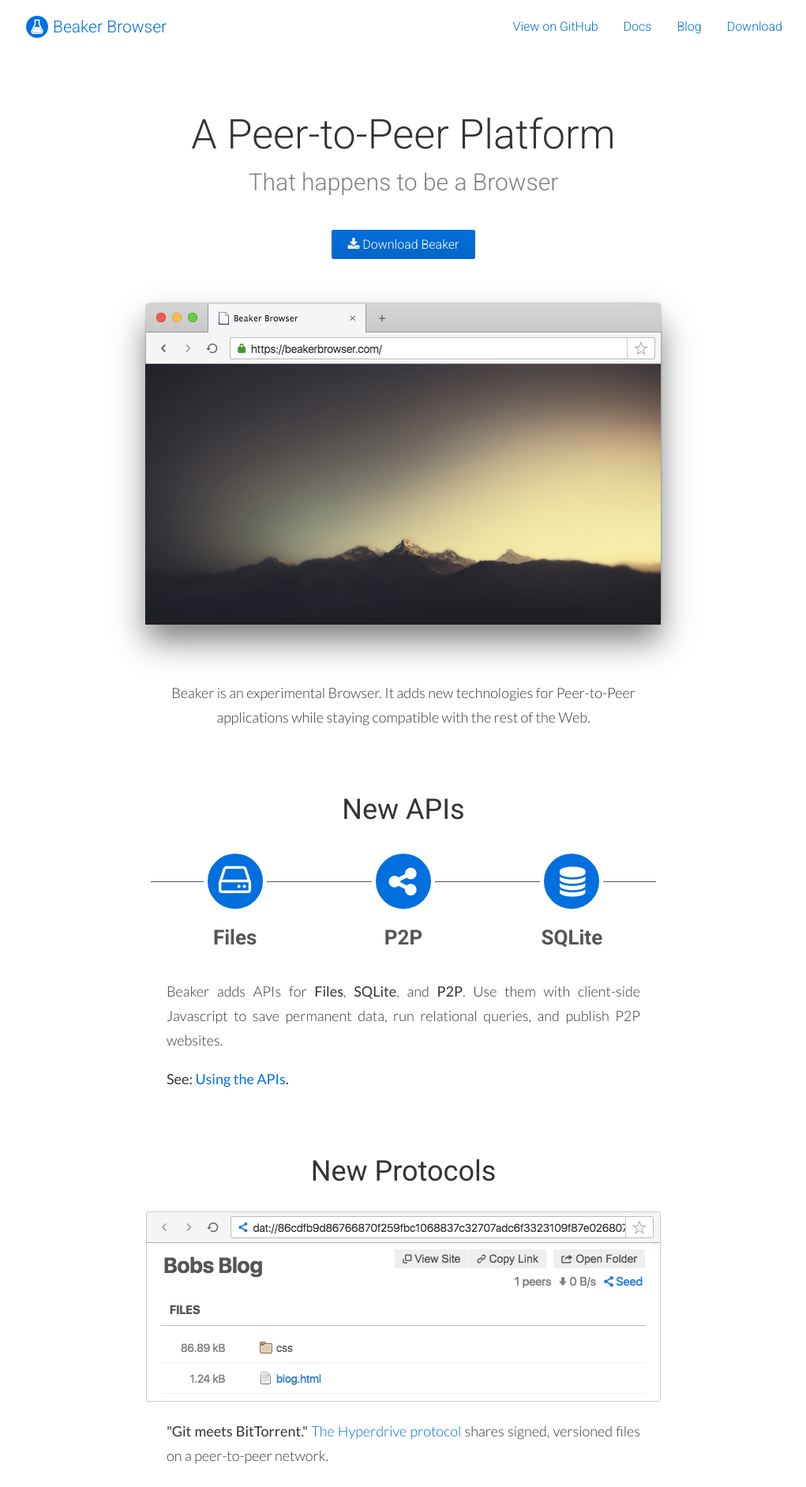
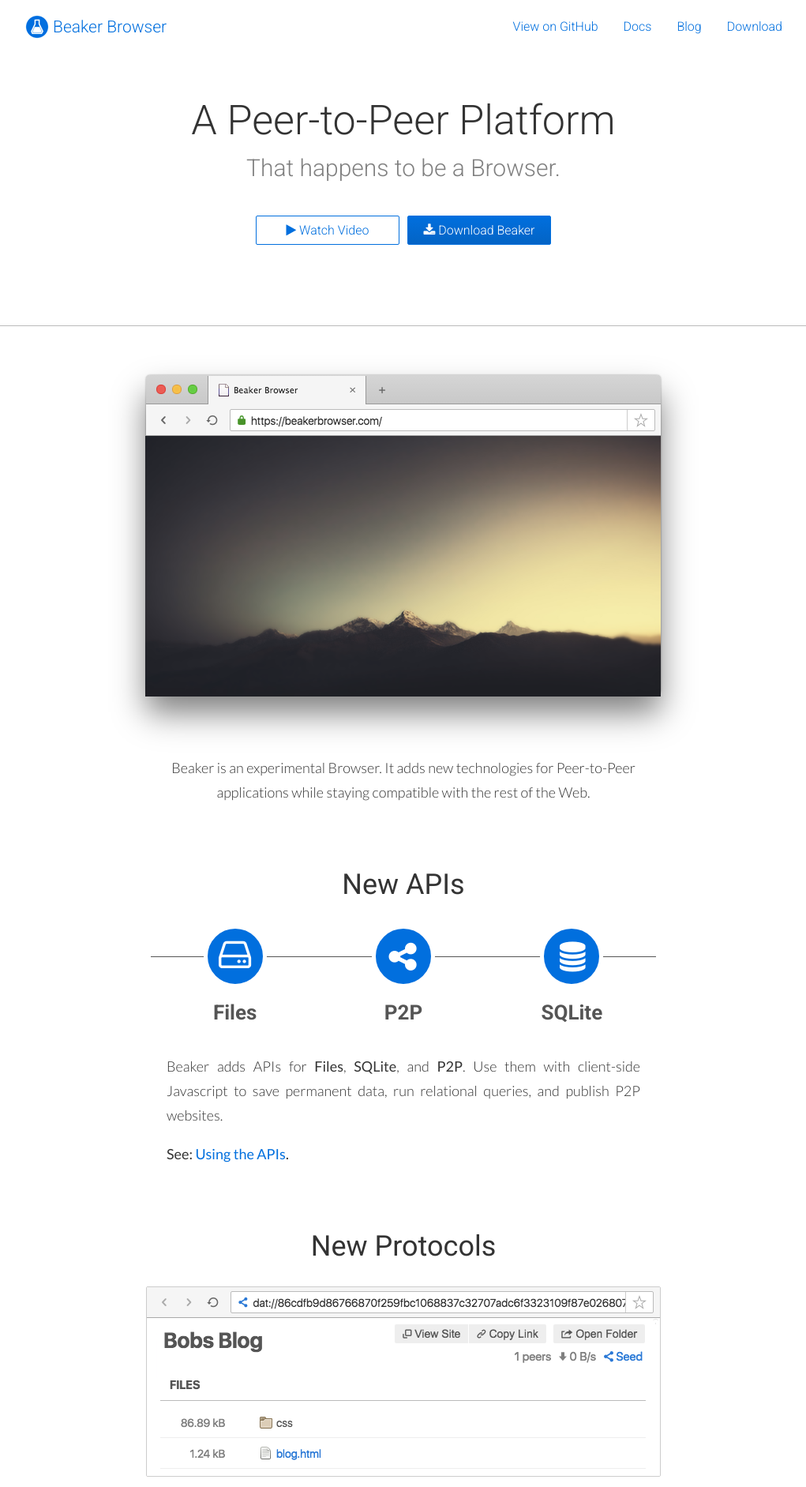
Before and after one commit to beakerbrowser/beakerbrowser.com, a Jekyll site: the page built from index.html, in a window 1280 px wide. Shown: the top 1883 px of the page at 79% size, without its empty margins (129-1150 px from the left). Built offline with Jekyll 4.4.1, drawn with Linux system fonts in a browser that asks for light colours.

Commit message:
make FP hero a part of the header

```diff
--- a/css/main.scss
+++ b/css/main.scss
@@ -200,8 +200,9 @@
 /*****************************************************************************/
 
 .hero-wrapper {
-  width: 960px;
-  padding: 4em 0 0;
+  padding: 3em 0 4em;
+  border-bottom: 1px solid #bbb;
+  margin-bottom: 2em;
 
   .hero {
     text-align: center;
@@ -223,6 +224,8 @@
       color: gray;
       line-height: 60px;
     }
+  }
+  .hero-btns {
   }
 }
 
--- a/index.html
+++ b/index.html
@@ -2,20 +2,20 @@
 layout: default
 ---
 
-<div class="home">
-
 <div class="hero-wrapper">
   <div class="hero">
     <h2>A Peer-to-Peer Platform</h2>
-      <h3>That happens to be a Browser</h3>
+    <h3>That happens to be a Browser.</h3>
     <div class="hero-btns">
-        <!--<a class="btn btn-secondary" href="#"><i class="fa fa-play" aria-hidden="true"></i> Watch Video</a>--><a class="btn btn-primary" href="#"><i class="fa fa-download" aria-hidden="true"></i> Download Beaker</a>
+      <a class="btn btn-secondary" href="#"><i class="fa fa-play" aria-hidden="true"></i> Watch Video</a><a class="btn btn-primary" href="#"><i class="fa fa-download" aria-hidden="true"></i> Download Beaker</a>
     </div>
-      <img src="/img/screenshot.png">
   </div>
 </div>
 
+<div class="home">
+
   <div class="section less-top-margin center">
+    <img src="/img/screenshot.png">
     <div class="desc">
       <p>Beaker is an experimental Browser. It adds new technologies for Peer-to-Peer applications while staying compatible with the rest of the Web.</p>
     </div>
```
Lines whose indentation alone changed are shown as unchanged.
